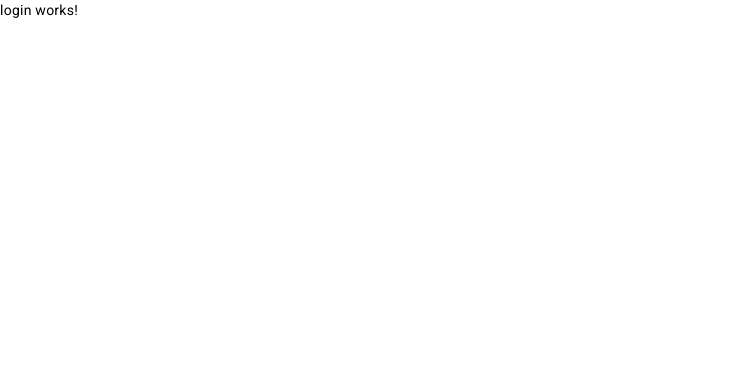
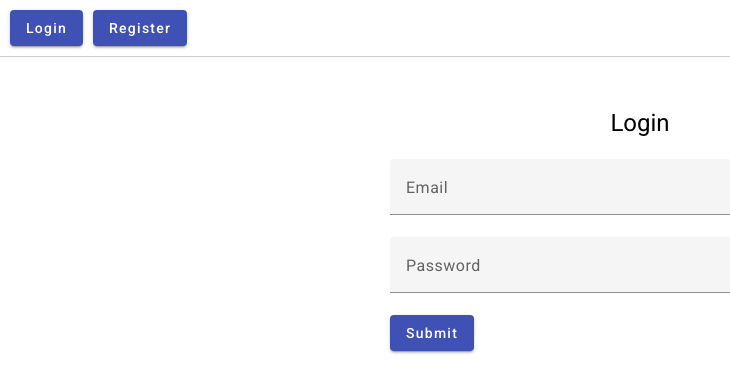
Before and after one commit to MarinaKovel/angular-17-todo, an Angular app: page /auth/login in a window 1280 px wide. Shown: the top 392 px of the page, without its empty margins (0-730 px from the left). Built offline with nearby package versions, Linux system fonts and the light colour scheme.

Commit message:
feat: add login form

```diff
--- a/src/app/app.component.html
+++ b/src/app/app.component.html
@@ -1,2 +1,13 @@
-<div class="header"></div>
+<header class="header">
+    <button
+        mat-raised-button
+        color="primary"
+        [routerLink]="'auth/login'"
+    >Login</button>
+    <button
+        mat-raised-button
+        color="primary"
+        [routerLink]="'auth/registration'"
+    >Register</button>
+</header>
 <router-outlet></router-outlet>
--- a/src/app/app.component.scss
+++ b/src/app/app.component.scss
@@ -0,0 +1,11 @@
+.header {
+    padding: 10px;
+    border-bottom: 1px solid #ccc;
+    display: flex;
+    align-items: center;
+    & > * {
+        &:not(:last-child) {
+            margin-right: 10px;
+        }
+    }
+}
--- a/src/app/app.component.ts
+++ b/src/app/app.component.ts
@@ -2,11 +2,12 @@ import { Component } from '@angular/core';
 import { RouterOutlet } from '@angular/router';
 import { MatButton } from '@angular/material/button'
 import { CommonModule } from '@angular/common';
+import { RouterModule } from '@angular/router';
 
 @Component({
   selector: 'app-root',
   standalone: true,
-  imports: [CommonModule, RouterOutlet, MatButton],
+  imports: [RouterModule, CommonModule, RouterOutlet, MatButton],
   templateUrl: './app.component.html',
   styleUrl: './app.component.scss'
 })
--- a/src/app/modules/auth/components/login/login.component.html
+++ b/src/app/modules/auth/components/login/login.component.html
@@ -1 +1,19 @@
-<p>login works!</p>
+<div class="form-container">
+    <h1>Login</h1>
+    <form>
+        <mat-form-field>
+            <mat-label>Email</mat-label>
+            <input matInput>
+        </mat-form-field>
+
+        <mat-form-field>
+            <mat-label>Password</mat-label>
+            <input type="password" matInput>
+        </mat-form-field>
+
+        <button
+            mat-raised-button
+            color="primary"
+        >Submit</button>
+    </form>
+</div>
--- a/src/app/modules/auth/components/login/login.component.scss
+++ b/src/app/modules/auth/components/login/login.component.scss
@@ -0,0 +1,14 @@
+.form-container {
+    max-width: 100%;
+    width: 500px;
+    margin: 50px auto;
+}
+
+h1 {
+    text-align: center;
+    margin-bottom: 20px;
+}
+
+mat-form-field {
+    width: 100%;
+}
--- a/src/app/modules/auth/components/login/login.component.ts
+++ b/src/app/modules/auth/components/login/login.component.ts
@@ -1,9 +1,10 @@
 import { Component } from '@angular/core';
+import { MatFormFieldModule } from '@angular/material/form-field';
 
 @Component({
   selector: 'app-login',
   templateUrl: './login.component.html',
-  styleUrl: './login.component.scss'
+  styleUrl: './login.component.scss',
 })
 export class LoginComponent {
 
```
Also changed, not shown: src/app/modules/auth/auth.module.ts (+8 -1 lines).
